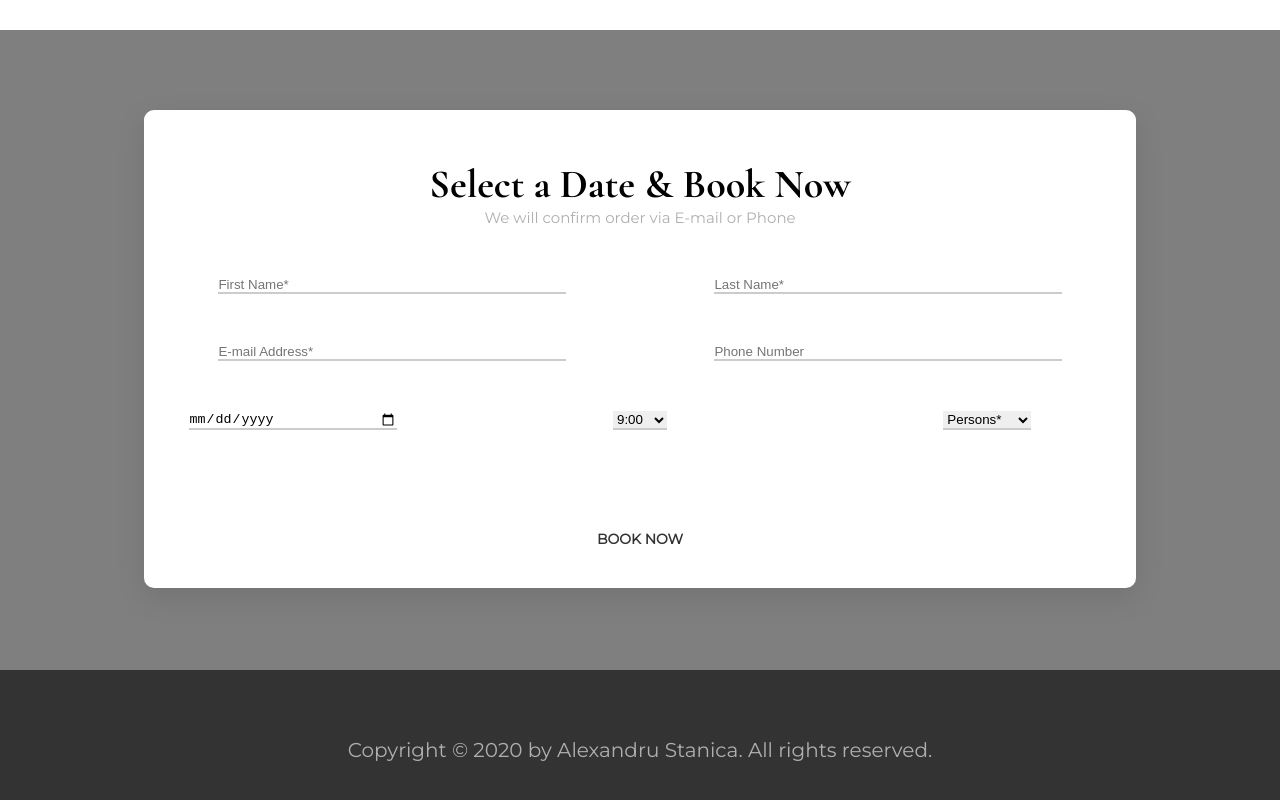
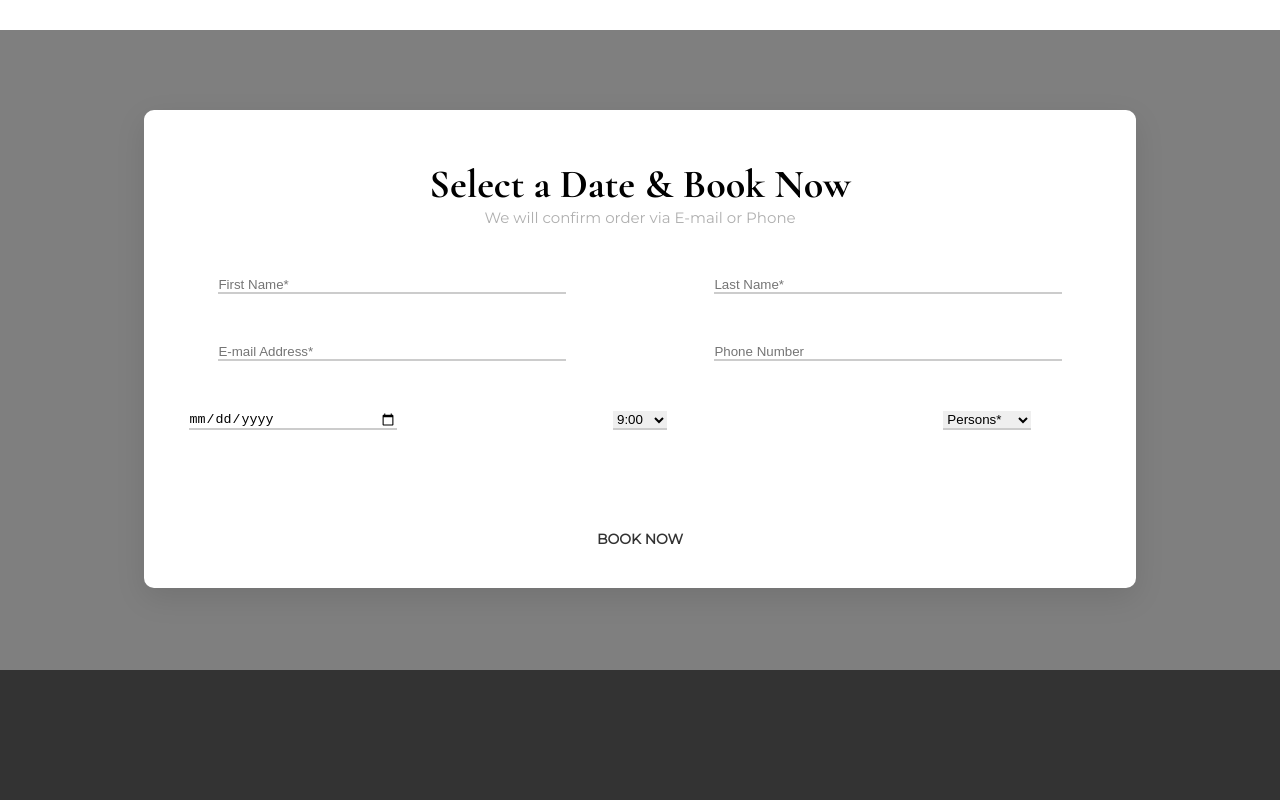
Before and after one commit to Rubaiyatisha/RestaurentProject, a plain HTML site: page index.html in a window 1280 px wide. Shown: the part 3947-4747 px from the top of the page. Drawn offline with nearby package versions, Linux system fonts and the light colour scheme.

Commit message:
Update index.html

```diff
--- a/index.html
+++ b/index.html
@@ -407,9 +407,7 @@
     </main>
 
     <footer class="footer">
-        <p class="copyright">
-            Copyright &copy; 2020 by Alexandru Stanica. All rights reserved.
-        </p>
+
     </footer>
 
     <script src="https://code.jquery.com/jquery-3.4.1.slim.min.js"
```
